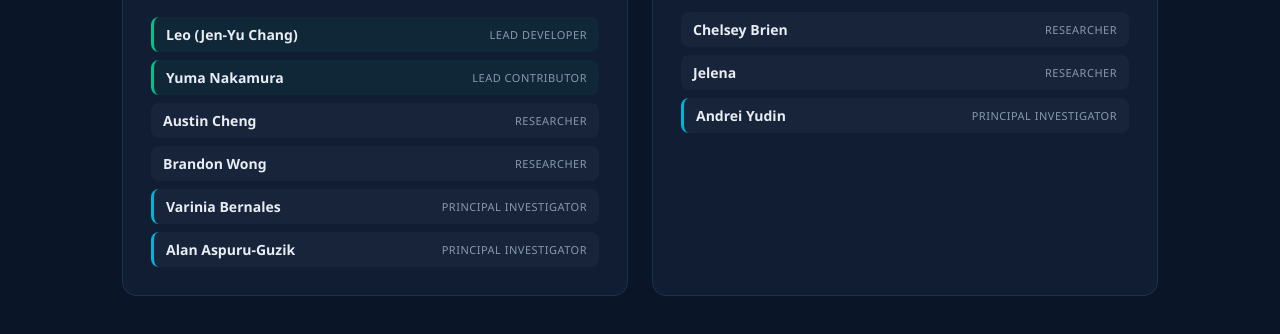
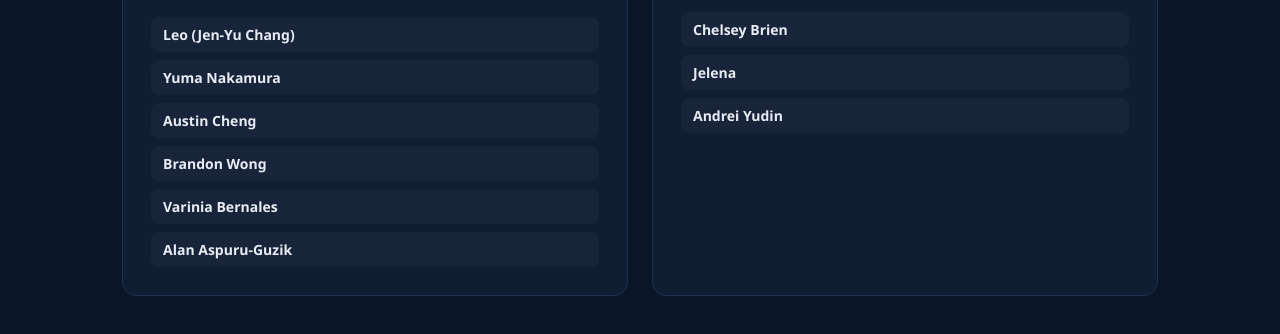
Before and after one commit to leo07010/shr-reaction-visualizer, a plain HTML site: page index.html in a window 1280 px wide. Shown: the part 937-1271 px from the top of the page. Drawn offline with nearby package versions, Linux system fonts and the light colour scheme; no server answers; a script that the page names is missing.

Commit message:
Remove role labels and color distinctions from contributors list
Co-Authored-By: Claude Opus 4.6 (1M context) <noreply@anthropic.com>

```diff
--- a/index.html
+++ b/index.html
@@ -68,12 +68,12 @@
 </div>
 </div>
 <div class="lab-members">
-<div class="member lead"><span class="member-name">Leo (Jen-Yu Chang)</span><span class="member-role">Lead Developer</span></div>
-<div class="member lead"><span class="member-name">Yuma Nakamura</span><span class="member-role">Lead Contributor</span></div>
-<div class="member"><span class="member-name">Austin Cheng</span><span class="member-role">Researcher</span></div>
-<div class="member"><span class="member-name">Brandon Wong</span><span class="member-role">Researcher</span></div>
-<div class="member pi"><span class="member-name">Varinia Bernales</span><span class="member-role">Principal Investigator</span></div>
-<div class="member pi"><span class="member-name">Alan Aspuru-Guzik</span><span class="member-role">Principal Investigator</span></div>
+<div class="member"><span class="member-name">Leo (Jen-Yu Chang)</span></div>
+<div class="member"><span class="member-name">Yuma Nakamura</span></div>
+<div class="member"><span class="member-name">Austin Cheng</span></div>
+<div class="member"><span class="member-name">Brandon Wong</span></div>
+<div class="member"><span class="member-name">Varinia Bernales</span></div>
+<div class="member"><span class="member-name">Alan Aspuru-Guzik</span></div>
 </div>
 </div>
 
@@ -88,9 +88,9 @@
 </div>
 </div>
 <div class="lab-members">
-<div class="member"><span class="member-name">Chelsey Brien</span><span class="member-role">Researcher</span></div>
-<div class="member"><span class="member-name">Jelena</span><span class="member-role">Researcher</span></div>
-<div class="member pi"><span class="member-name">Andrei Yudin</span><span class="member-role">Principal Investigator</span></div>
+<div class="member"><span class="member-name">Chelsey Brien</span></div>
+<div class="member"><span class="member-name">Jelena</span></div>
+<div class="member"><span class="member-name">Andrei Yudin</span></div>
 </div>
 </div>
 
```
